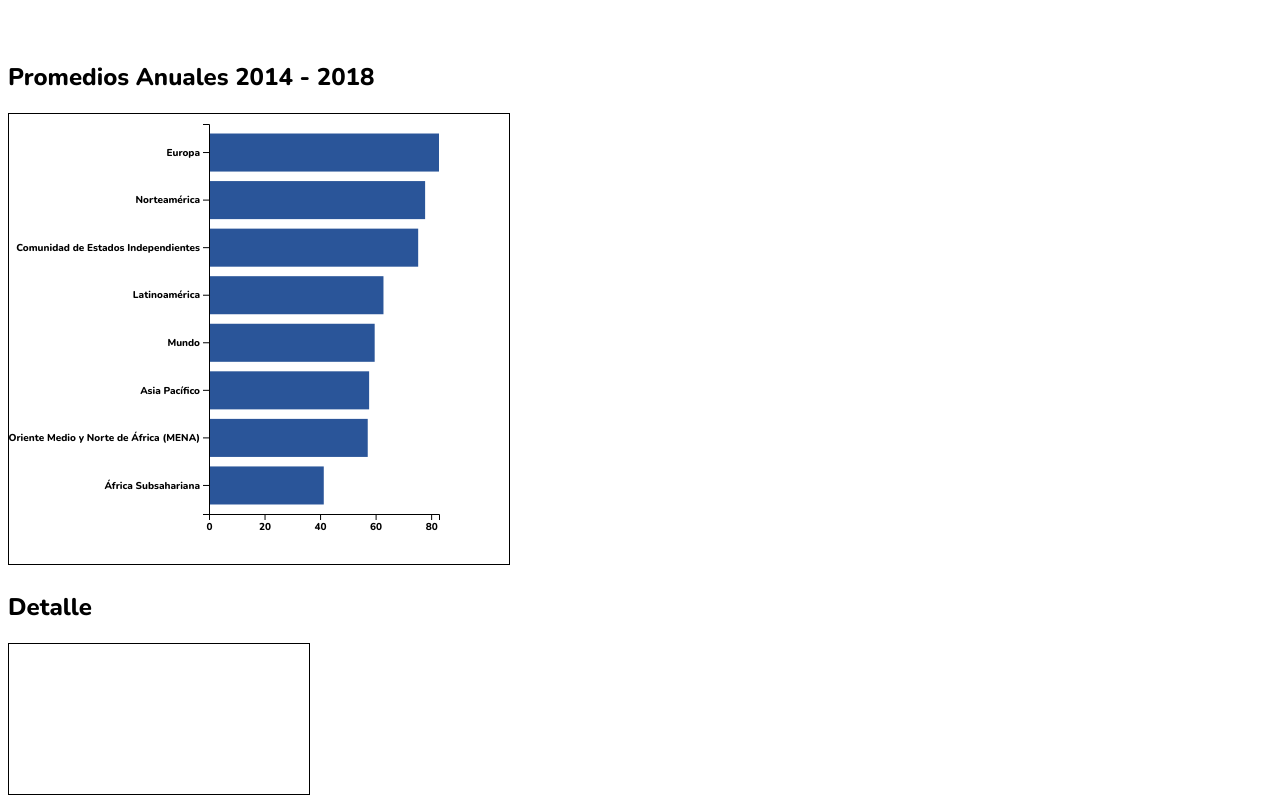
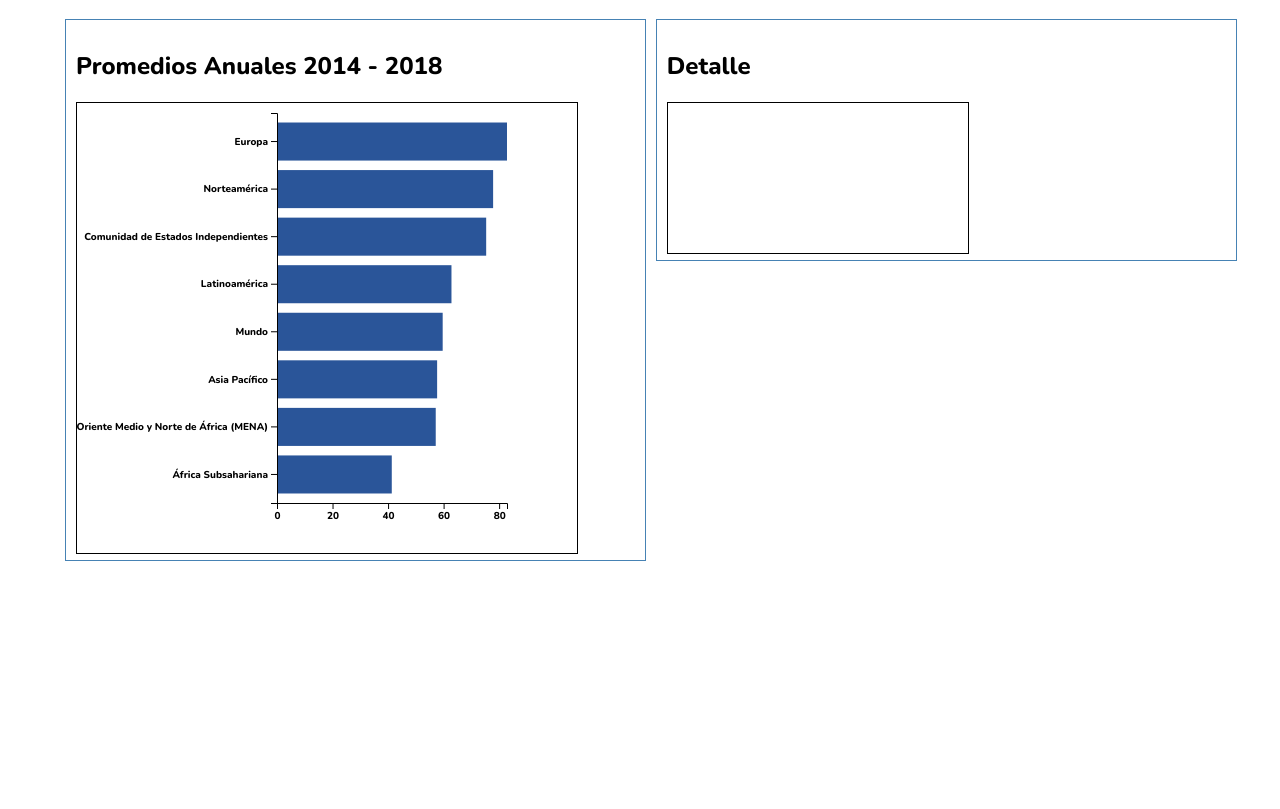
Before and after one commit to csanin84/practicasD3, a plain HTML site: page index.html in a window 1280 px wide. Shown: the part 77-886 px from the top of the page. After the commit the page ends 800 px from the top, so only its background shows below. Drawn offline with nearby package versions, Linux system fonts and the light colour scheme.

Commit message:
Gráficos vinculados uno al lado del otro

```diff
--- a/estilos.css
+++ b/estilos.css
@@ -13,9 +13,37 @@ svg {
   border: 1px solid black;
 }
 
-.vistaPrincipal{
-    display: inline-block;
+
+
+.vistaPrincipal {
+    width: 100%;
 }
+
+
+
+.left {
+    padding-left: 10px;
+    padding-top: 10px;
+    margin-left: 57px;
+    float: left;
+    position: relative;
+    width: 45%;
+    border: steelblue solid 1px;
+    height: auto;
+}
+
+.right {
+    padding-top: 10px;
+    padding-left: 10px;
+    margin-left: 10px;
+    position: relative;
+    float: left;
+    width: 45%;
+    border: steelblue solid 1px;
+    height: auto;
+}
+
+
 
 #contenedor,
 #contenedor_detalle {
--- a/index.html
+++ b/index.html
@@ -16,17 +16,18 @@
   <body>
     <h1>Penetración de la telefonía móvil a nivel mundial</h1>
     <div class="vistaPrincipal"></div>
-      <div>
+      <div class="left">
           <h2>Promedios Anuales 2014 - 2018</h2>
           <svg id="contenedor"></svg>
       </div>
+
       <div class="tooltip_promedios">Tooltip</div>
 
-      <div>
+      <div class="right">
         <h2 id="detalle">Detalle</h2>
         <svg id="contenedor_detalle"></svg>
       </div>
-  </div>
+    </div>
 
   </body>
 
```
